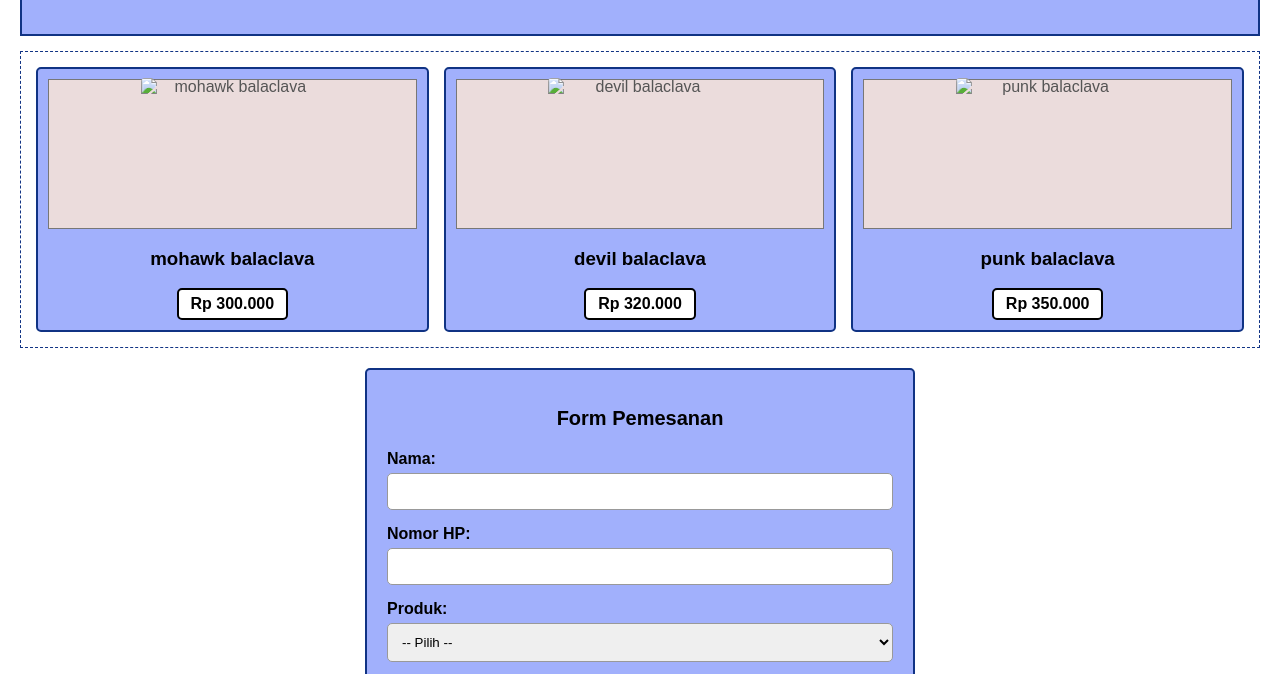
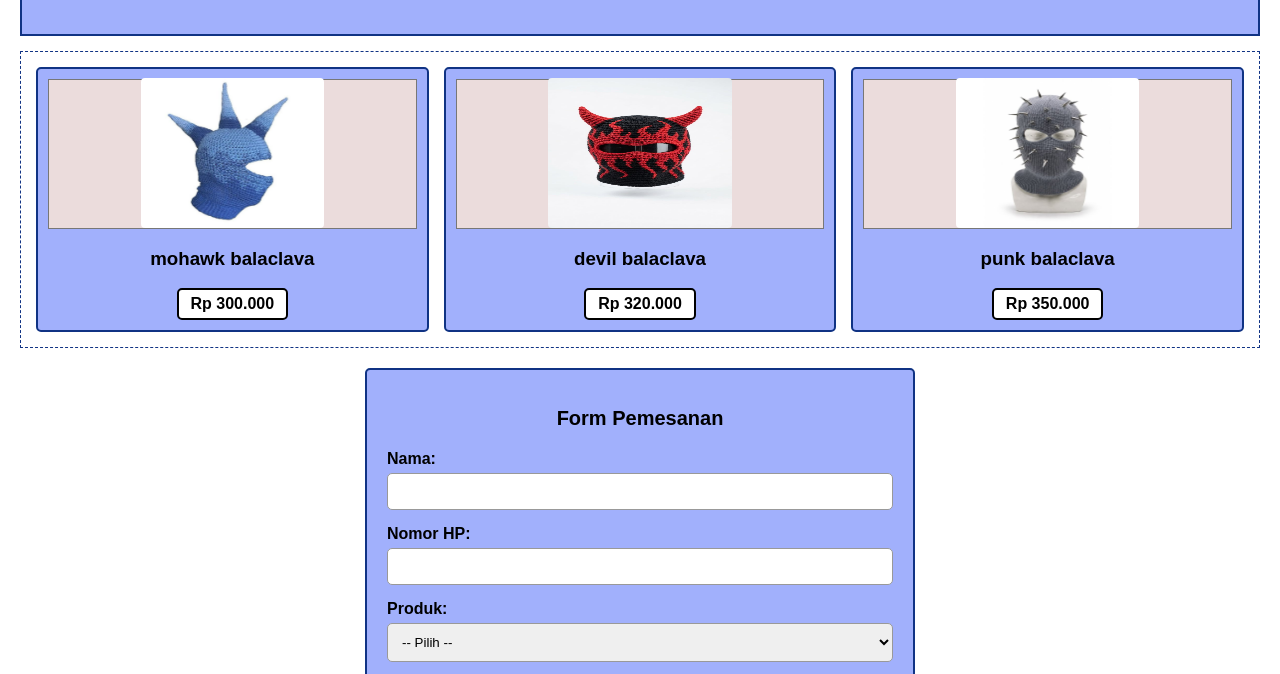
Before and after one commit to syakiraamp/UUK, a plain HTML site: page index.html in a window 1280 px wide. Shown: the part 98-772 px from the top of the page. Drawn offline with Linux system fonts and the light colour scheme.

Commit message:
Update index.html

```diff
--- a/index.html
+++ b/index.html
@@ -15,19 +15,19 @@
     <section class="produk">
 
         <article class="produk">
-            <div class="gambar"><img src="img/mowhawk.jpg" alt="mohawk balaclava"></div>
+            <div class="gambar"><img src="mowhawk.jpg" alt="mohawk balaclava"></div>
             <h3>mohawk balaclava</h3>
             <div class="harga-box">Rp 300.000</div>
         </article>
 
         <article class="produk">
-            <div class="gambar"><img src="img/devil.jpg" alt="devil balaclava"></div>
+            <div class="gambar"><img src="devil.jpg" alt="devil balaclava"></div>
             <h3>devil balaclava</h3>
             <div class="harga-box">Rp 320.000</div>
         </article>
 
         <article class="produk">
-            <div class="gambar"><img src="img/punk.jpg" alt="punk balaclava"></div>
+            <div class="gambar"><img src="punk.jpg" alt="punk balaclava"></div>
             <h3>punk balaclava</h3>
             <div class="harga-box">Rp 350.000</div>
         </article>
```
